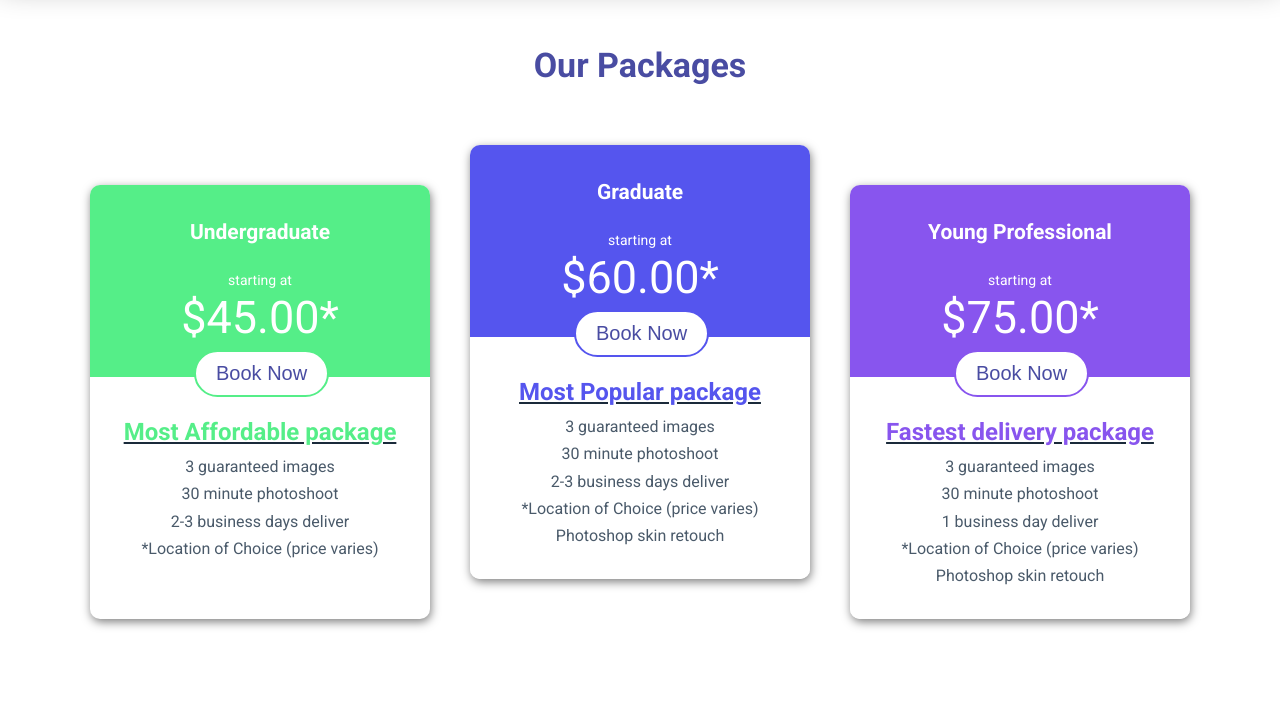
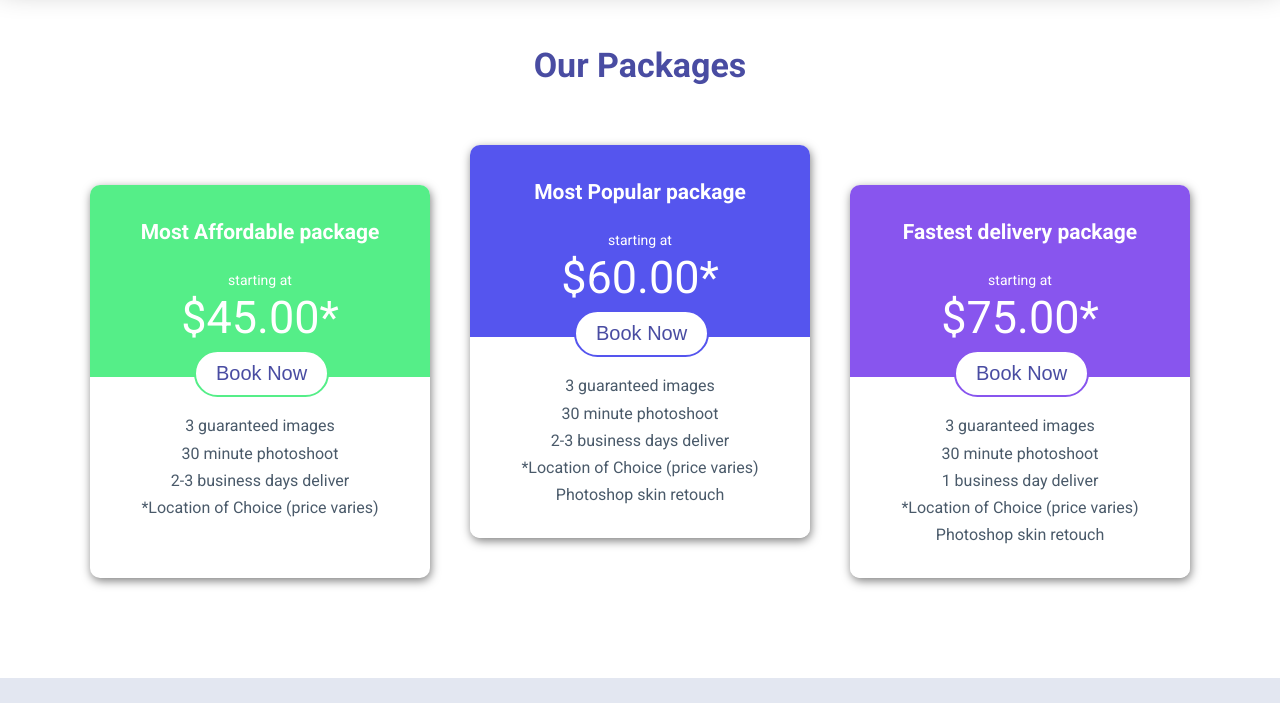
Before and after one commit to carlosdlroca/headshotgo, a Gatsby site: page /pricing in a window 1280 px wide. Shown: the part 97-800 px from the top of the page. Built offline with nearby package versions, Linux system fonts and the light colour scheme; Gatsby itself is replaced by a stand-in of ours.

Commit message:
Remove subheading styles

```diff
--- a/src/pages/pricing.js
+++ b/src/pages/pricing.js
@@ -79,12 +79,6 @@ const PricingInfo = styled.div`
   line-height: 1.7;
   padding: 3.5rem 1rem 3rem;
   text-align: center;
-
-  h2 {
-    color: ${({ color }) => color};
-    text-decoration: underline;
-    text-decoration-color: var(--color-text-dark);
-  }
 `
 
 const LocationInfo = styled.section`
@@ -110,7 +104,7 @@ export default function Pricing({ data }) {
       }) => (
         <PricingCard color={color} key={id}>
           <div className="Main">
-            <h1>{packageName}</h1>
+            <h1>{packageTagname}</h1>
             <p>starting at</p>
             <p className="Price">${price}*</p>
             <a href={data.site.siteMetadata.bookingLink}>
@@ -123,8 +117,7 @@ export default function Pricing({ data }) {
               </Button>
             </a>
           </div>
-          <PricingInfo color={color}>
-            <h2>{packageTagname}</h2>
+          <PricingInfo>
             {packageDetails.map((detailString, index) => (
               <p key={index}>{detailString}</p>
             ))}
```
